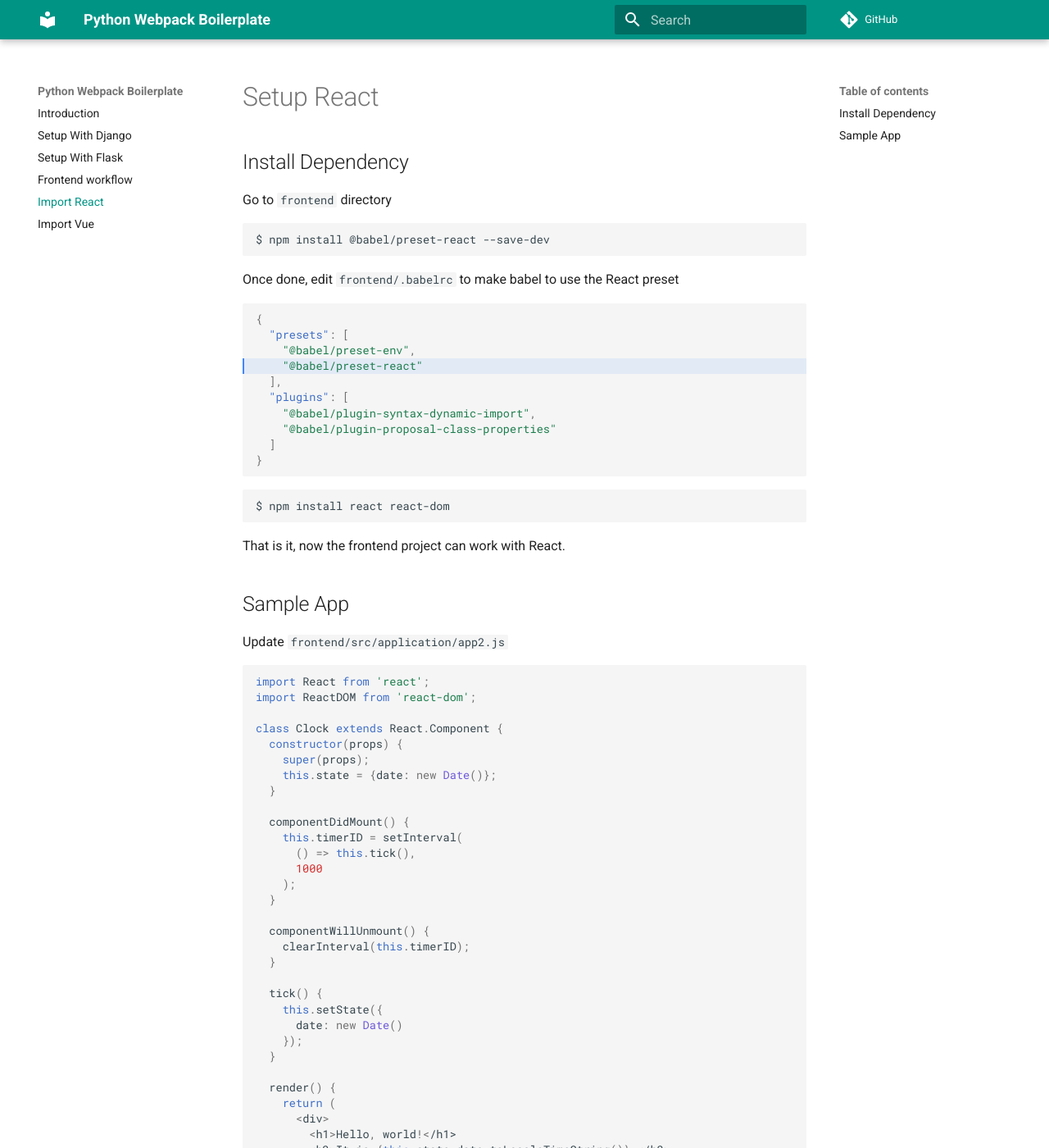
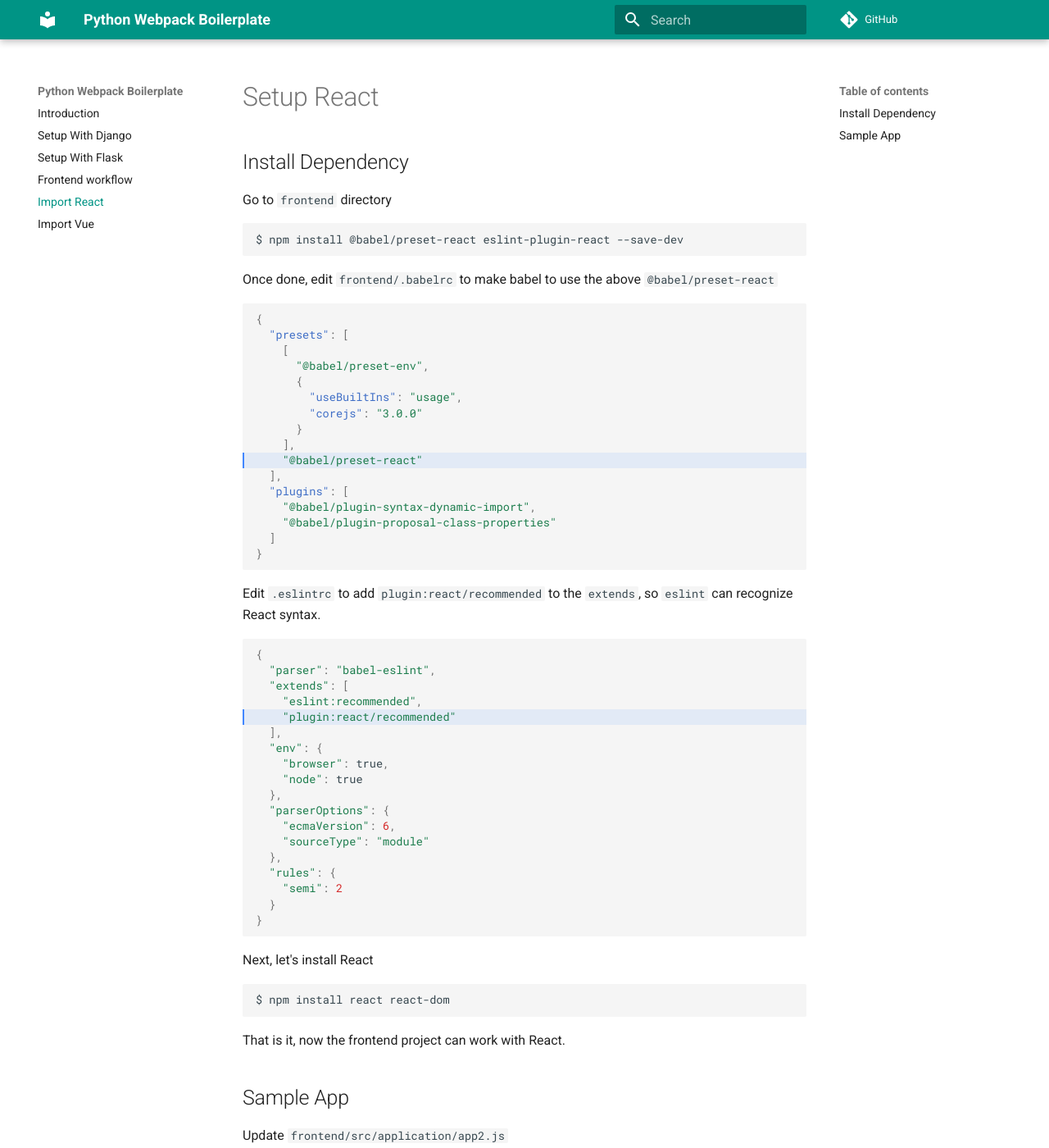
Before and after one commit to AccordBox/python-webpack-boilerplate, an MkDocs documentation site: the page built from docs/react.md, in a window 1280 px wide and 1400 px high. Shown: the whole window at 82% size. Built offline with MkDocs 1.6.1 and Material for MkDocs 9.7.7, drawn with Linux system fonts in a browser that asks for light colours; comment, search, counter and statistics services are not loaded.

Commit message:
update react doc

````diff
--- a/docs/react.md
+++ b/docs/react.md
@@ -5,15 +5,21 @@
 Go to `frontend` directory
 
 ```bash
-$ npm install @babel/preset-react --save-dev
+$ npm install @babel/preset-react eslint-plugin-react --save-dev
 ```
 
-Once done, edit `frontend/.babelrc` to make babel to use the React preset
+Once done, edit `frontend/.babelrc` to make babel to use the above `@babel/preset-react`
 
-```json hl_lines="4"
+```json hl_lines="10"
 {
   "presets": [
-    "@babel/preset-env",
+    [
+      "@babel/preset-env",
+      {
+        "useBuiltIns": "usage",
+        "corejs": "3.0.0"
+      }
+    ],
     "@babel/preset-react"
   ],
   "plugins": [
@@ -22,6 +28,31 @@
   ]
 }
 ```
+
+Edit `.eslintrc` to add `plugin:react/recommended` to the `extends`, so `eslint` can recognize React syntax.
+
+```js hl_lines="5"
+{
+  "parser": "babel-eslint",
+  "extends": [
+    "eslint:recommended",
+    "plugin:react/recommended"
+  ],
+  "env": {
+    "browser": true,
+    "node": true
+  },
+  "parserOptions": {
+    "ecmaVersion": 6,
+    "sourceType": "module"
+  },
+  "rules": {
+    "semi": 2
+  }
+}
+```
+
+Next, let's install React
 
 ```bash
 $ npm install react react-dom
````
